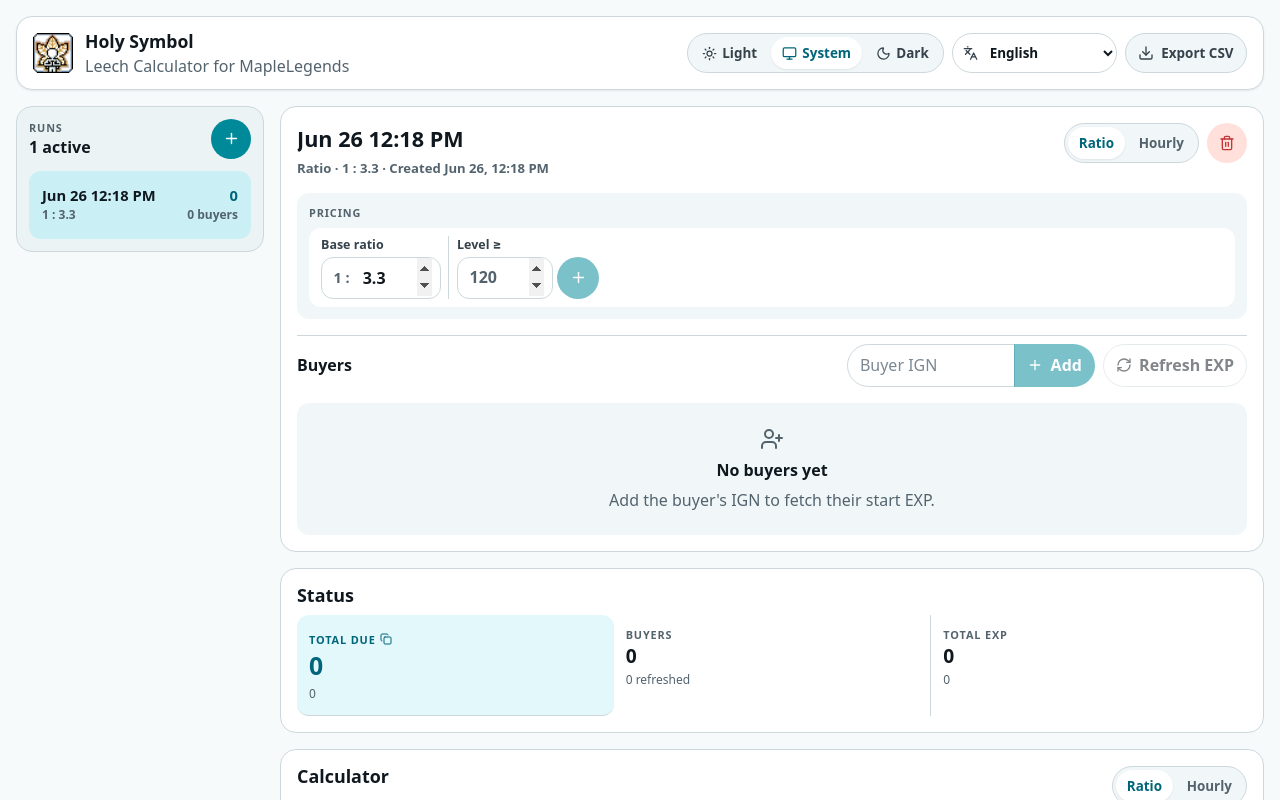
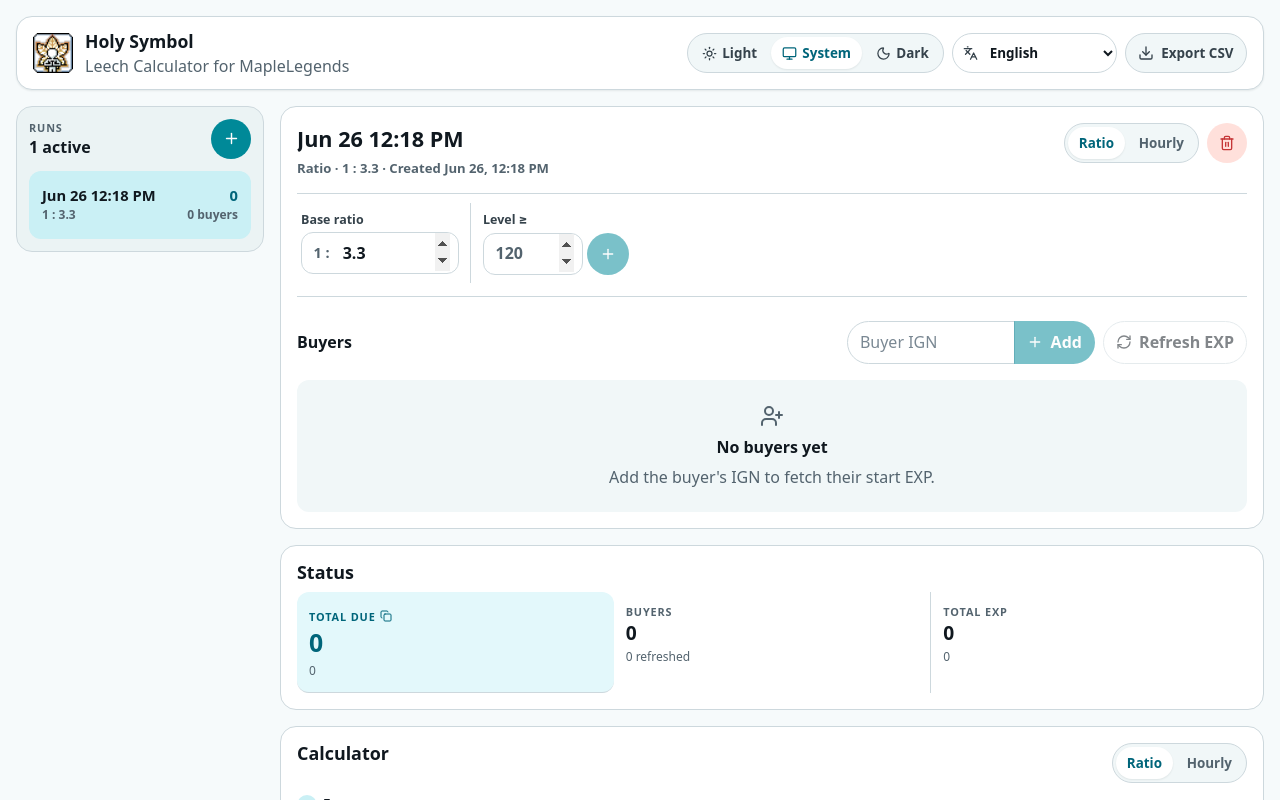
Before and after one commit to kiri-ml/holysymbol, a React (Vite) app: page / in a window 1280 px wide. Shown: the top 800 px of the page. Built offline with nearby package versions, Linux system fonts and the light colour scheme.

Commit message:
style: polish billing settings controls

```diff
--- a/src/App.tsx
+++ b/src/App.tsx
@@ -862,7 +862,7 @@ function TimerControls({
   return (
     <div className={`timer-card timer-card--${billing.timer.status}`}>
       <div className="timer-card__header">
-        <span>{t('timer.runTime')}</span>
+        <span className="billing-field-label">{t('timer.runTime')}</span>
         <small className="timer-status">{timerStatusLabel(billing.timer.status, t)}</small>
       </div>
       <div className="timer-card__body">
@@ -1324,11 +1324,10 @@ function LeechInstanceCard({
 
       <div className={`instance-billing instance-billing--${instance.billing.type}`}>
         <div className="billing-settings">
-          <span>{t('billing.pricing')}</span>
           {ratioBilling ? (
             <div className="ratio-tier-editor">
-              <div className="ratio-tier-card ratio-tier-card--base" key="ratio-base">
-                <label className="compact-label">
+              <div className="ratio-tier-card ratio-tier-card--base">
+                <label className="ratio-tier-stack billing-field-label">
                   {t('billing.baseRatio')}
                   <RatioInput
                     className="ratio-tier-control"
@@ -1339,12 +1338,12 @@ function LeechInstanceCard({
                 </label>
               </div>
               {ratioBilling.tiers.map((tier, index) => (
-                <div className="ratio-tier-card ratio-tier-card--saved" key={tier.minLevel}>
-                  <div className="ratio-tier-summary">
-                    <span>{t('billing.tierLevel')} {tier.minLevel}</span>
+                <div className="ratio-tier-card" key={tier.minLevel}>
+                  <div className="ratio-tier-stack">
+                    <span className="billing-field-label ratio-tier-level">{t('billing.tierLevel')} {tier.minLevel}</span>
                     <div className="ratio-tier-control-row">
                       <RatioInput
-                        className="ratio-tier-control ratio-input--saved-tier"
+                        className="ratio-tier-control"
                         value={tier.expPerMesoRatio}
                         ariaLabel={t('aria.ratioTierRatio', { number: index + 1 })}
                         onValueChange={(expPerMesoRatio) => updateRatioTierRatio(tier.minLevel, expPerMesoRatio)}
@@ -1355,14 +1354,14 @@ function LeechInstanceCard({
                         onClick={() => removeRatioTier(tier.minLevel)}
                         aria-label={t('aria.removeRatioTier', { number: index + 1 })}
                       >
-                        <Trash2 size={15} />
+                        <Trash2 size={16} />
                       </button>
                     </div>
                   </div>
                 </div>
               ))}
-              <div className="ratio-tier-card ratio-tier-card--add" key="ratio-add">
-                <label className="ratio-tier-add-title" htmlFor={ratioTierLevelId}>{t('billing.tierLevel')}</label>
+              <div className="ratio-tier-card ratio-tier-card--add">
+                <label className="billing-field-label" htmlFor={ratioTierLevelId}>{t('billing.tierLevel')}</label>
                 <form
                   className="ratio-tier-control-row"
                   onSubmit={(event) => {
@@ -1388,14 +1387,14 @@ function LeechInstanceCard({
                     aria-label={t('billing.addTier')}
                     disabled={!canAddRatioTier}
                   >
-                    <Plus size={17} aria-hidden="true" />
+                    <Plus size={16} aria-hidden="true" />
                   </button>
                 </form>
               </div>
             </div>
           ) : null}
           {hourlyBilling ? (
-            <label className="compact-label">
+            <label className="compact-label hourly-rate-field billing-field-label">
               {t('billing.hourlyRate')}
               <span className="unit-input">
                 <input
--- a/src/styles/app.css
+++ b/src/styles/app.css
@@ -333,9 +333,7 @@ h3 {
 }
 
 .rail-kicker,
-.billing-settings > span,
 .estimate-result__item > span,
-.timer-card span,
 .tool-stat span,
 .buyer-row-stat span,
 .snapshot-summary span {
@@ -567,6 +565,13 @@ h3 {
   border-color: var(--primary);
 }
 
+.ratio-input:focus-within,
+.unit-input:focus-within,
+.ratio-tier-control:focus-visible {
+  outline: 2px solid var(--focus);
+  outline-offset: 2px;
+}
+
 .ratio-input span,
 .unit-input span {
   color: var(--muted);
@@ -590,11 +595,15 @@ h3 {
   background: transparent;
 }
 
+.ratio-input > input:focus-visible,
+.unit-input > input:focus-visible {
+  outline: 0;
+}
+
 .flow-card,
 .estimate-result,
 .timer-card,
-.snapshot-summary,
-.billing-settings {
+.snapshot-summary {
   padding: var(--space-3);
 }
 
@@ -854,20 +863,42 @@ h3 {
 .instance-billing {
   display: grid;
   grid-template-columns: minmax(12rem, 0.62fr) minmax(18rem, 1.55fr);
-  gap: var(--space-3);
-  align-items: stretch;
+  min-height: 6.5rem;
+  border-block: 1px solid var(--border);
 }
 
 .instance-billing--ratio {
   grid-template-columns: 1fr;
 }
 
+.instance-billing--ratio .billing-settings {
+  align-content: center;
+}
+
+.instance-billing--hourly {
+  --billing-control-height: 2.5rem;
+  --billing-section-padding-block-start: var(--space-4);
+  --billing-section-padding-block-end: var(--space-5);
+}
+
+.instance-billing--hourly .unit-input,
+.instance-billing--hourly .unit-input input,
+.instance-billing--hourly .timer-card button {
+  height: var(--billing-control-height);
+  min-height: var(--billing-control-height);
+}
+
 .billing-settings {
   display: grid;
-  gap: var(--space-2);
-  border: 0;
-  border-radius: var(--radius-md);
-  background: var(--surface-2);
+}
+
+.instance-billing--hourly .billing-settings {
+  padding-block: var(--billing-section-padding-block-start) var(--billing-section-padding-block-end);
+  padding-inline: var(--space-1) var(--space-3);
+}
+
+.hourly-rate-field {
+  align-content: space-between;
 }
 
 .compact-label {
@@ -876,17 +907,18 @@ h3 {
 
 .ratio-tier-editor {
   --ratio-tier-control-size: 2.625rem;
+  --ratio-tier-field-width: 6.25rem;
+  --ratio-tier-card-width: calc(
+    var(--ratio-tier-field-width) + var(--ratio-tier-control-size) + var(--space-1) + var(--space-3) + var(--space-3)
+  );
 
   display: flex;
-  gap: 0;
   width: 100%;
   min-width: 0;
   overflow-x: auto;
   overscroll-behavior-inline: contain;
   scrollbar-gutter: stable;
-  padding: var(--space-1);
-  border-radius: var(--radius-md);
-  background: var(--surface);
+  padding: var(--space-2) var(--space-1) var(--space-3);
 }
 
 .ratio-tier-card {
@@ -894,64 +926,65 @@ h3 {
   position: relative;
   flex: 0 0 auto;
   grid-template-columns: max-content;
+  width: var(--ratio-tier-card-width);
+  height: 5rem;
   gap: var(--space-1);
-  align-items: end;
-  padding: var(--space-1) var(--space-2);
+  align-content: space-between;
+  padding: var(--space-2) var(--space-3);
+}
+
+.ratio-tier-card--base {
+  grid-template-columns: minmax(0, 1fr);
+  padding-inline-start: 0;
+}
+
+.ratio-tier-card--base .ratio-tier-control {
+  width: 100%;
 }
 
 .ratio-tier-card:not(:last-child)::after {
   content: "";
   position: absolute;
-  top: var(--space-1);
-  right: 0;
-  bottom: var(--space-1);
+  inset-block: 0;
+  inset-inline-end: 0;
   width: 1px;
   background: var(--border);
 }
 
 .ratio-tier-card--add {
-  padding-right: var(--space-1);
-}
-
-.ratio-tier-summary {
-  display: grid;
+  width: auto;
+  padding-inline-end: 0;
+}
+
+.ratio-tier-stack {
+  display: grid;
+  align-content: space-between;
+  gap: var(--space-1);
+  height: 100%;
   min-width: 0;
 }
 
-.ratio-tier-card--base > label,
-.ratio-tier-summary {
-  gap: var(--space-1);
-}
-
-.ratio-tier-card--base > label,
-.ratio-tier-summary > span:first-child,
-.ratio-tier-add-title {
+.billing-field-label {
   color: var(--ink-soft);
   font-size: 0.78rem;
   font-weight: 760;
 }
 
-.ratio-tier-summary > span:first-child {
+.ratio-tier-level {
   font-variant-numeric: tabular-nums;
   white-space: nowrap;
 }
 
-.ratio-input--saved-tier {
-  width: 6.25rem;
-}
-
 .ratio-tier-control {
-  height: var(--ratio-tier-control-size);
-  min-height: var(--ratio-tier-control-size);
-}
-
-.ratio-tier-control.ratio-input input {
+  width: var(--ratio-tier-field-width);
+}
+
+.ratio-tier-control > input {
   height: 100%;
   min-height: 0;
 }
 
-.ratio-tier-card--add .ratio-tier-control-row > input {
-  width: 6rem;
+.ratio-tier-control[type="number"] {
   padding-block: 0;
 }
 
@@ -965,11 +998,15 @@ h3 {
 .ratio-tier-card .icon-button {
   width: var(--ratio-tier-control-size);
   min-width: var(--ratio-tier-control-size);
+}
+
+.ratio-tier-control,
+.ratio-tier-card .icon-button {
   height: var(--ratio-tier-control-size);
   min-height: var(--ratio-tier-control-size);
 }
 
-.ratio-tier-card--add input::placeholder {
+input.ratio-tier-control::placeholder {
   color: var(--muted);
 }
 
@@ -981,15 +1018,19 @@ h3 {
 
 .timer-card {
   --timer-accent: var(--primary);
-  --timer-bg: var(--surface-2);
+  --timer-bg: transparent;
   --timer-status-bg: var(--surface-2);
 
   display: grid;
-  gap: var(--space-2);
-  align-content: start;
-  border: 0;
-  border-radius: var(--radius-md);
+  gap: 0;
+  align-content: space-between;
   background: var(--timer-bg);
+}
+
+.instance-billing--hourly .timer-card {
+  border-inline-start: 1px solid var(--border);
+  padding-block: var(--billing-section-padding-block-start) var(--billing-section-padding-block-end);
+  padding-inline: var(--space-3);
 }
 
 .timer-card--running {
@@ -1158,6 +1199,10 @@ h3 {
   align-items: center;
   padding-top: var(--space-2);
   border-top: 1px solid var(--border);
+}
+
+.instance-billing + .buyers-toolbar {
+  border-top: 0;
 }
 
 .buyers-toolbar h3 {
@@ -1779,6 +1824,19 @@ h3 {
     grid-template-columns: 1fr;
   }
 
+  .instance-billing {
+    min-height: 0;
+  }
+
+  .instance-billing--hourly .billing-settings {
+    padding-inline-end: 0;
+  }
+
+  .instance-billing--hourly .timer-card {
+    border-block-start: 1px solid var(--border);
+    border-inline-start: 0;
+  }
+
   .buyer-row-metrics {
     grid-template-columns: repeat(2, minmax(0, 1fr));
   }
```
